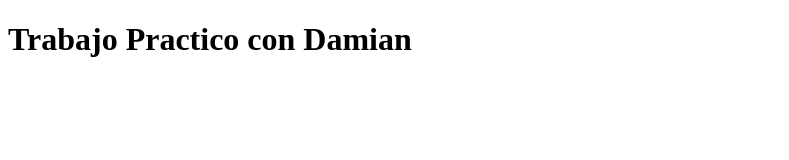
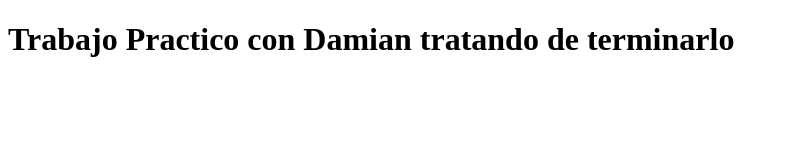
Before and after one commit to EzeBauer/TrabajoPracticoGit, a plain HTML site: page index.html in a window 1280 px wide. Shown: the whole page, without its empty margins (0-789 px from the left). Drawn offline with Linux system fonts and the light colour scheme.

Commit message:
modificacion en h1 de HTML

```diff
--- a/index.html
+++ b/index.html
@@ -7,6 +7,6 @@
     <title>Document</title>
 </head>
 <body>
-    <h1>Trabajo Practico con Damian</h1>
+    <h1>Trabajo Practico con Damian tratando de terminarlo</h1>
 </body>
 </html>
```
